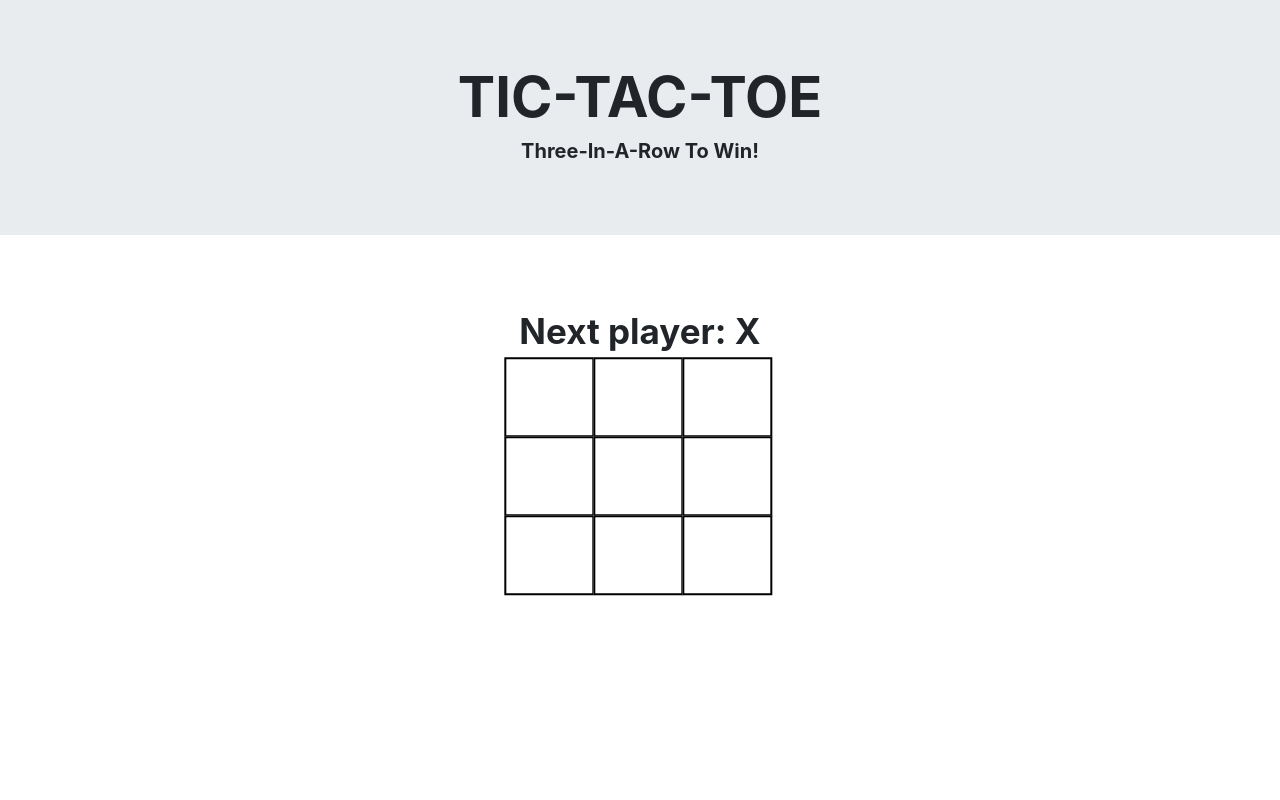
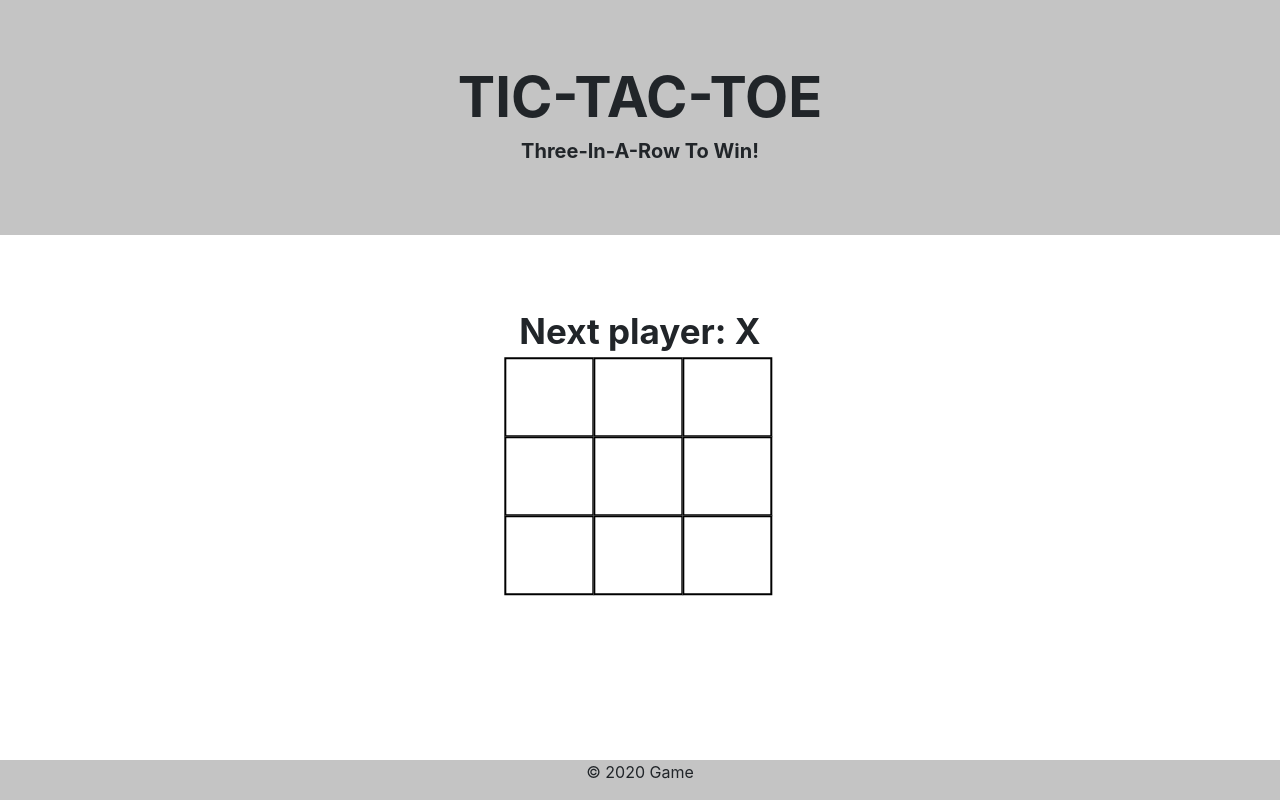
Before and after one commit to AshelyNicole/ReactProject3, a React (Create React App) app in the folder project03/: page /dashboard in a window 1280 px wide. Built offline with nearby package versions, Linux system fonts and the light colour scheme.

Commit message:
Added footer

```diff
--- a/project03/src/components/games/TicTacToe.js
+++ b/project03/src/components/games/TicTacToe.js
@@ -6,10 +6,12 @@
     <div>
       <Header />
       <Board />
+      <Footer />
     </div>
   );
 }
 
+// Header
 function Header() {
   return (
     <div>
@@ -116,4 +118,12 @@
   return null;
 }
 
+function Footer() {
+  return (
+    <footer className="footer">
+      <p>© 2020 Game</p>
+    </footer>
+  );
+}
+
 export default TicTacToe;
--- a/project03/src/components/styles/TicTacToe.css
+++ b/project03/src/components/styles/TicTacToe.css
@@ -1,4 +1,8 @@
 /* Header */
+.jumbotron {
+  background-color: #c4c4c4;
+}
+
 .display-4 {
   text-align: center;
   font-weight: bold;
@@ -50,3 +54,12 @@
   font-weight: bold;
   font-size: 35px;
 }
+
+.footer {
+  position: fixed;
+  left: 0;
+  bottom: 0;
+  width: 100%;
+  background-color: #c4c4c4;
+  text-align: center;
+}
```
